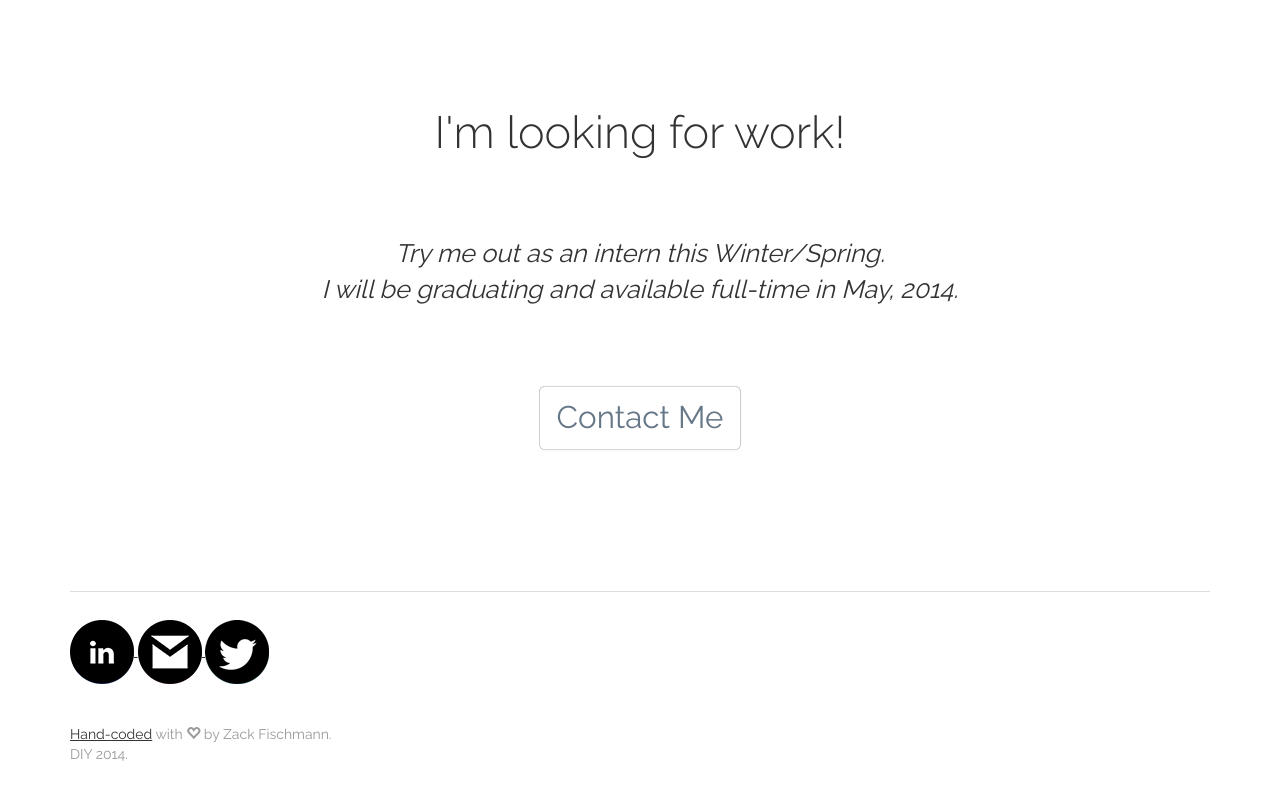
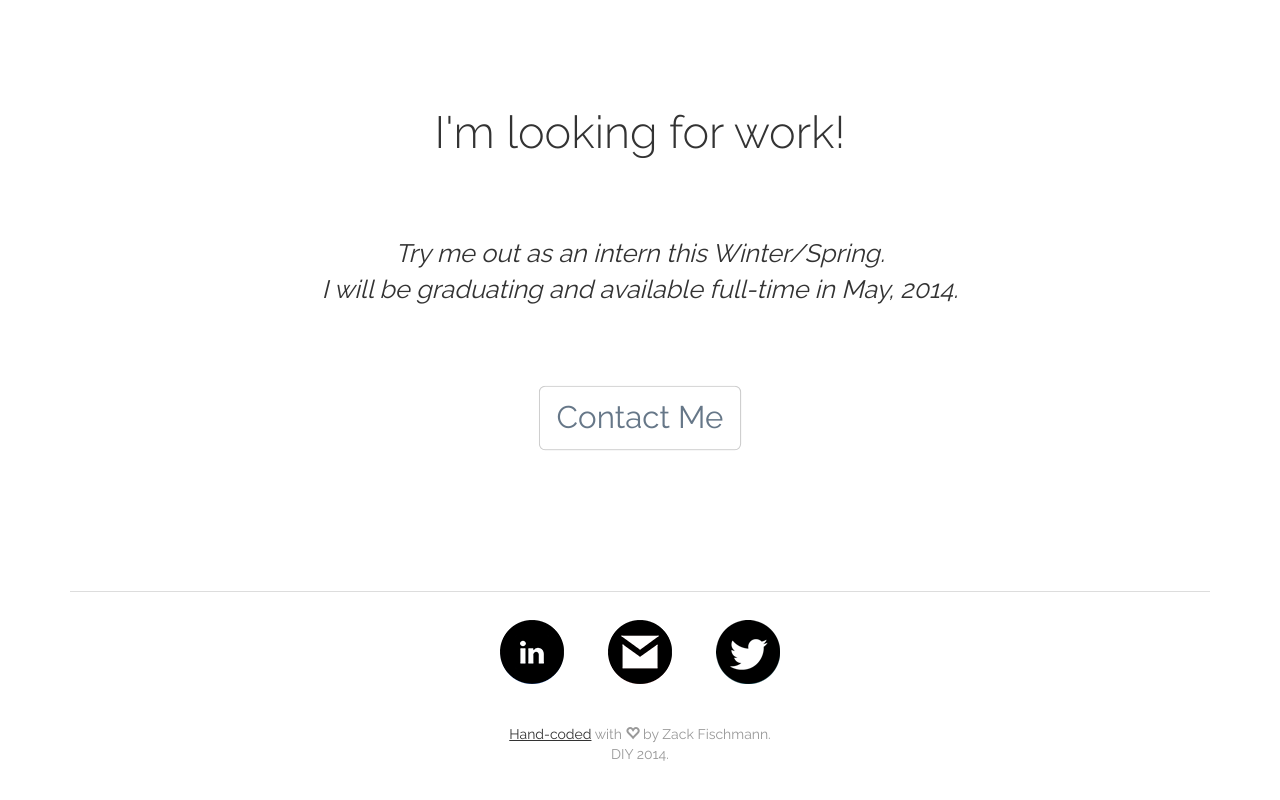
Before and after one commit to zfisch/therealzackfischmann.com, a plain HTML site: page index.html in a window 1280 px wide. Shown: the part 3701-4501 px from the top of the page. Drawn offline with nearby package versions, Linux system fonts and the light colour scheme.

Commit message:
Update custom.css
Adjust footer position

```diff
--- a/css/custom.css
+++ b/css/custom.css
@@ -299,16 +299,22 @@ a:active {
 /* this is a custom CSS stylesheet */
 
 footer {
+	text-align: center;
+	margin-left: auto;
+	margin-right: auto;
+	margin-bottom: 100px;
 	padding: 2em 0;
 	margin: 3em 0;
 	border-top: 1px solid #ddd;
 	color: #999;
 }
 
-.img-link{
+.social-media-link{
 	text-decoration: none !important;
 	border: none;
-	padding-right: 10px;
+	padding-right: 20px;
+	padding-left: 20px;
+	margin-top: 50px;
 }
 
 #social{
```
